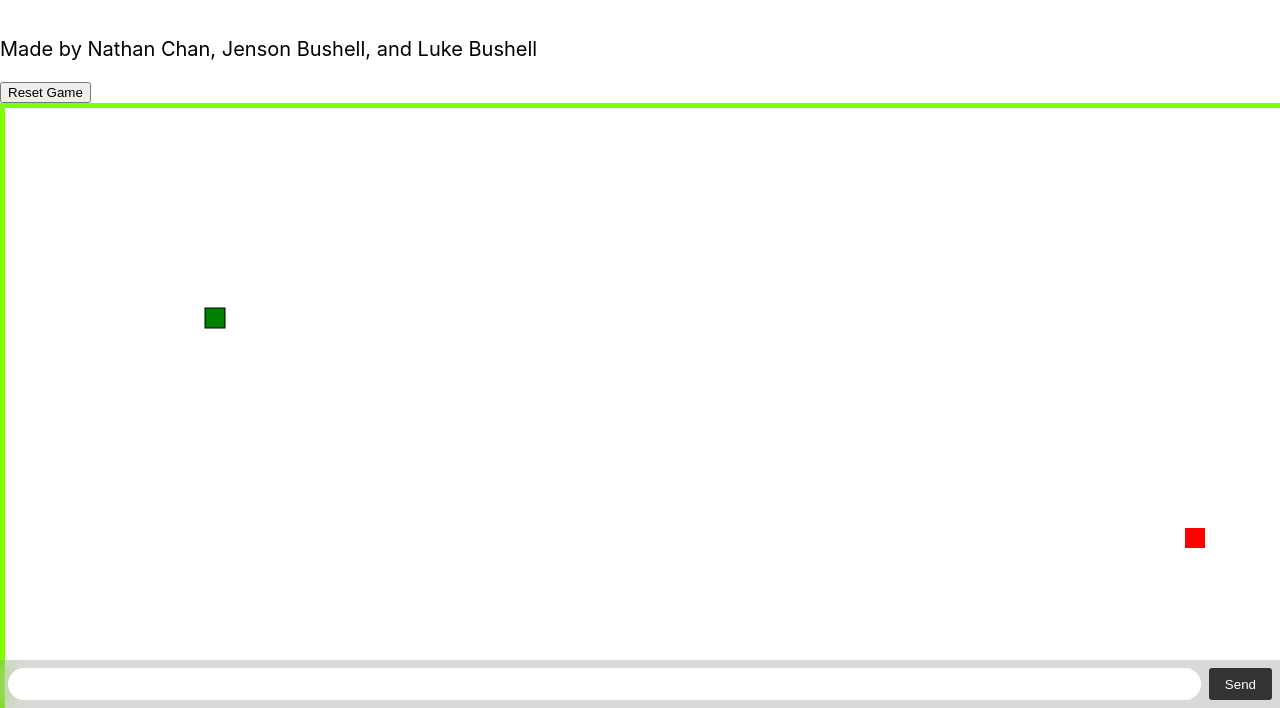
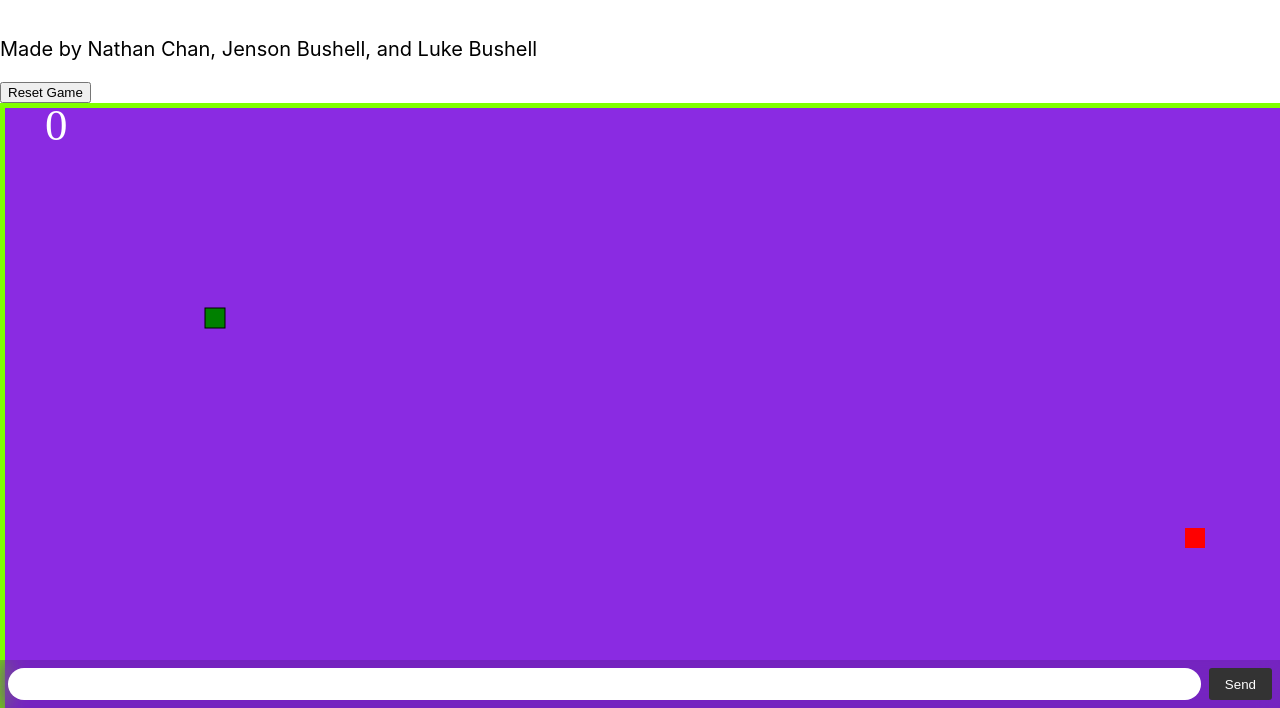
Before and after one commit to SirIridium/SirIridium.github.io, a website: page index.html in a window 1280 px wide. Shown: the part 92-800 px from the top of the page. Drawn offline with nearby package versions, Linux system fonts and the light colour scheme; no server answers.

Commit message:
Update index.html

```diff
--- a/index.html
+++ b/index.html
@@ -128,6 +128,7 @@ ctx.fillRect(0,0,gameCanvas.width,gameCanvas.height);
     ctx.fillStyle= "blueviolet";
         ctx.clearRect(0, 0, canvas.width, canvas.height);
     ctx.fillStyle= "blueviolet";
+ctx.fillRect(0,0,gameCanvas.width,gameCanvas.height);
         for (let i = 0; i < snake.length; i++) {
             ctx.fillStyle = (i === 0) ? "green" : "white";
             ctx.fillRect(snake[i].x, snake[i].y, box, box);
```
